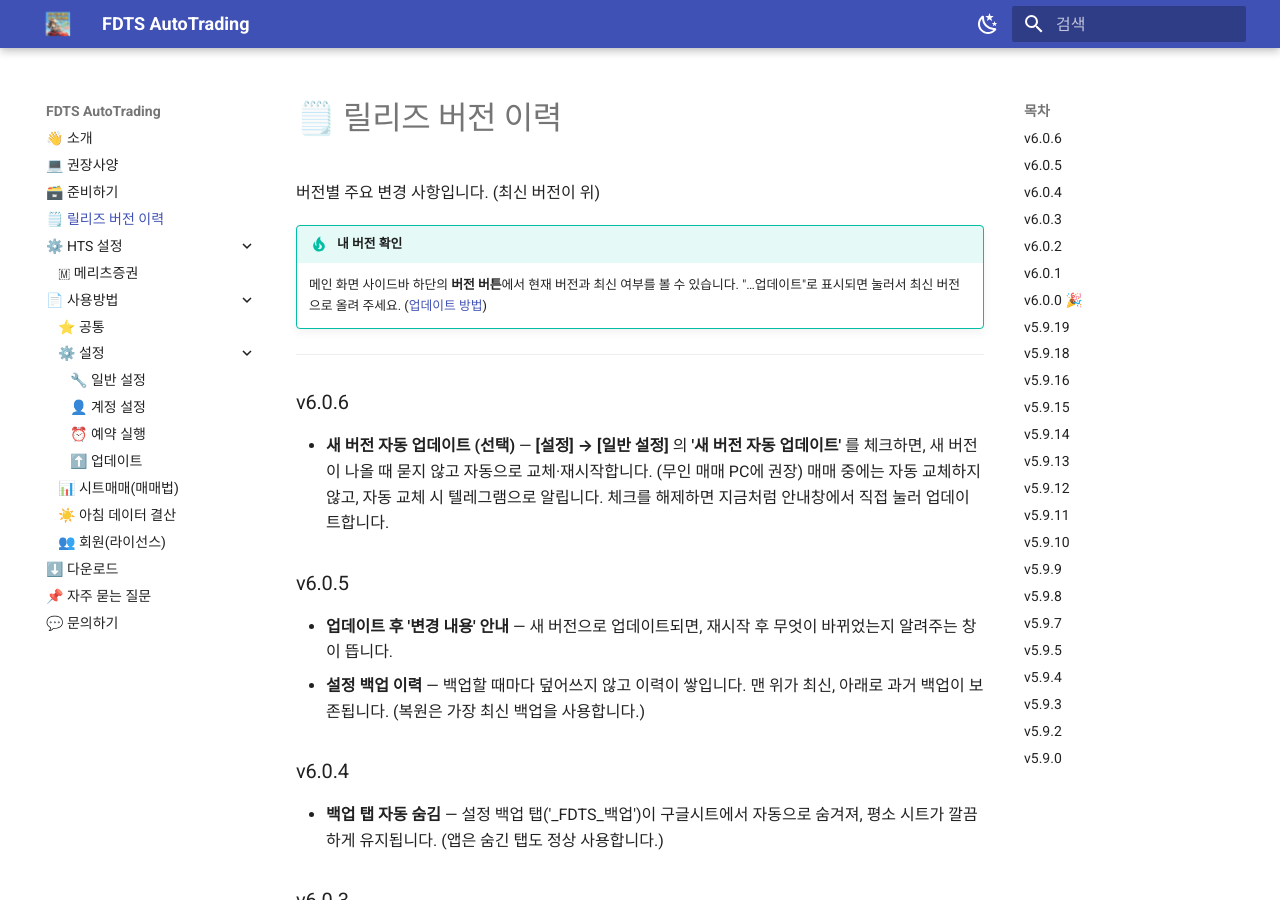
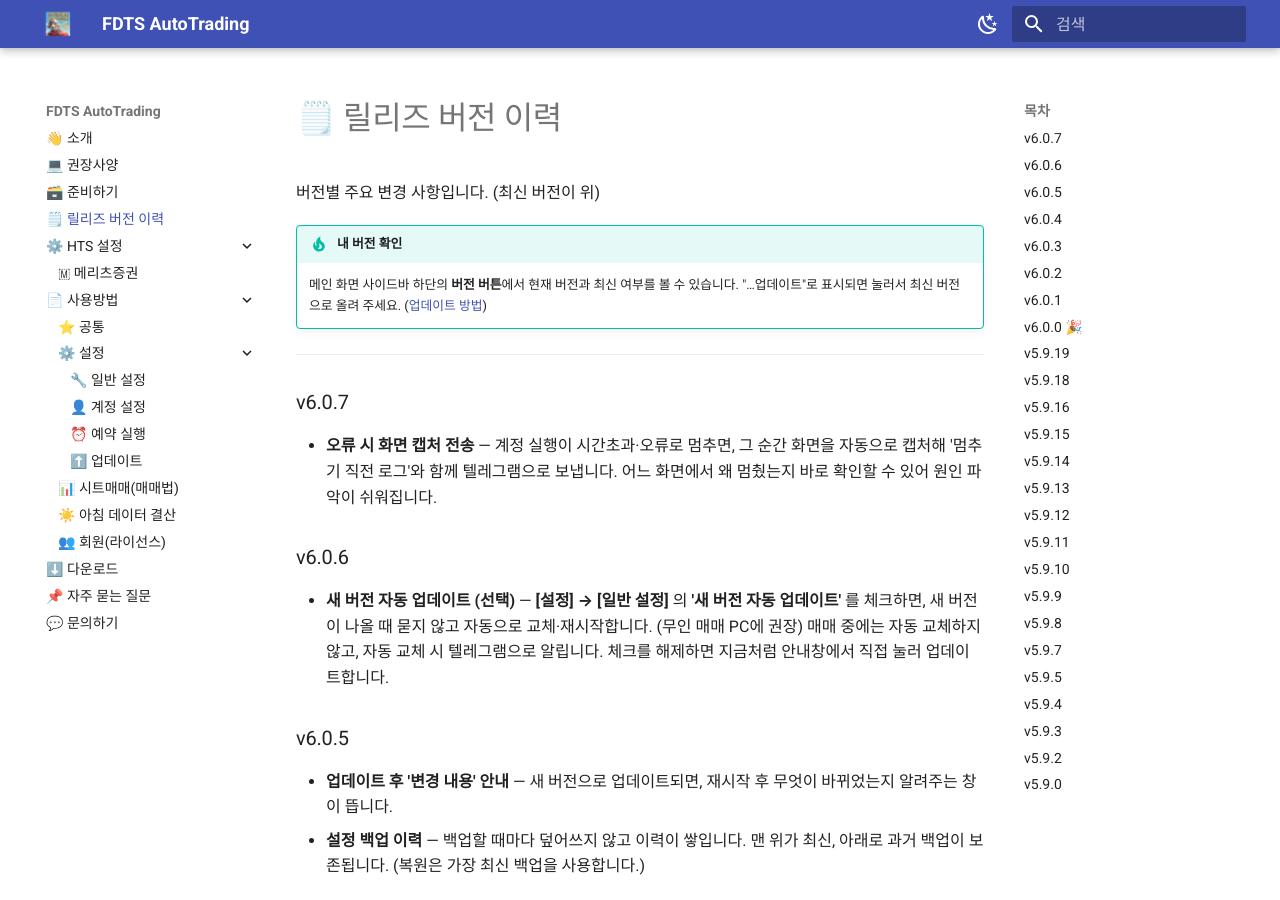
Before and after one commit to roykimever/FDTS-Dist, an MkDocs documentation site: the page built from docs/releases.md, in a window 1280 px wide and 900 px high. Built offline with MkDocs 1.6.1 and Material for MkDocs 9.7.7, drawn with Linux system fonts in a browser that asks for light colours.

Commit message:
docs: v6.0.7

```diff
--- a/docs/releases.md
+++ b/docs/releases.md
@@ -6,6 +6,9 @@
     메인 화면 사이드바 하단의 **버전 버튼**에서 현재 버전과 최신 여부를 볼 수 있습니다. "…업데이트"로 표시되면 눌러서 최신 버전으로 올려 주세요. ([업데이트 방법](usage/update.md))
 
 ---
+
+### v6.0.7
+- **오류 시 화면 캡처 전송** — 계정 실행이 시간초과·오류로 멈추면, 그 순간 화면을 자동으로 캡처해 '멈추기 직전 로그'와 함께 텔레그램으로 보냅니다. 어느 화면에서 왜 멈췄는지 바로 확인할 수 있어 원인 파악이 쉬워집니다.
 
 ### v6.0.6
 - **새 버전 자동 업데이트 (선택)** — **[설정] → [일반 설정]** 의 **'새 버전 자동 업데이트'** 를 체크하면, 새 버전이 나올 때 묻지 않고 자동으로 교체·재시작합니다. (무인 매매 PC에 권장) 매매 중에는 자동 교체하지 않고, 자동 교체 시 텔레그램으로 알립니다. 체크를 해제하면 지금처럼 안내창에서 직접 눌러 업데이트합니다.
```
